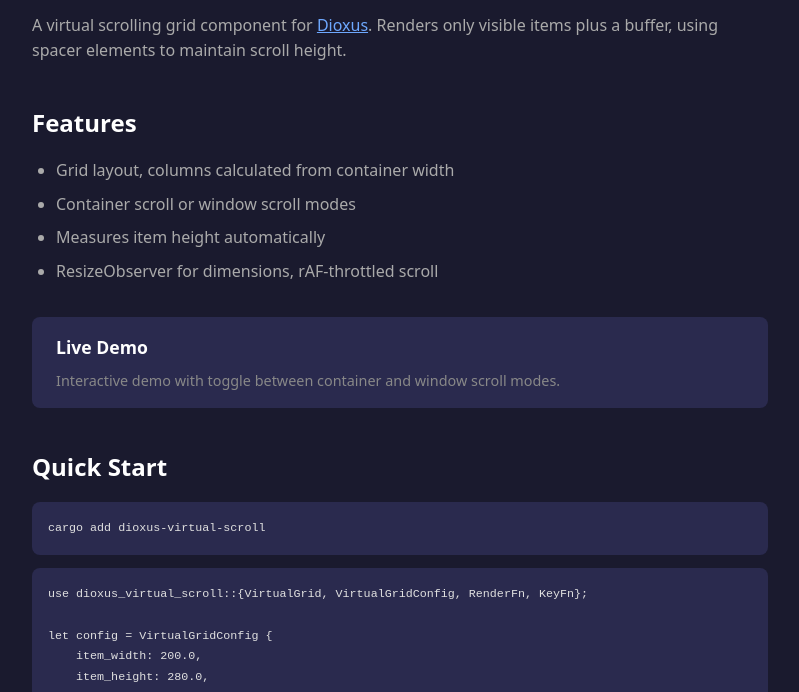
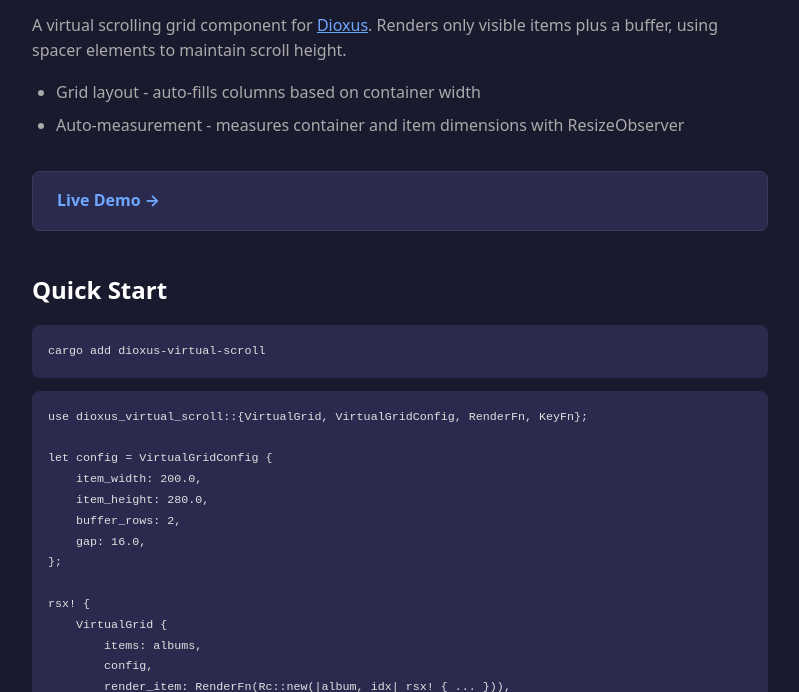
Before and after one commit to hideselfview/dioxus-virtual-scroll, a plain HTML site: page docs/index.html in a window 1280 px wide. Shown: the part 108-800 px from the top of the page, without its empty margins (240-1039 px from the left). Drawn offline with Linux system fonts and the light colour scheme.

Commit message:
Simplify docs: fewer features, clearer link style

```diff
--- a/docs/index.html
+++ b/docs/index.html
@@ -49,28 +49,25 @@
       border-radius: 8px;
       text-decoration: none;
       transition: background 0.2s;
+      border: 1px solid #3a3a5e;
     }
-    .link-card:hover { background: #3a3a5e; }
-    .link-card h3 { color: #fff; margin: 0 0 0.5rem 0; font-size: 1.1rem; }
-    .link-card p { margin: 0; font-size: 0.9rem; color: #888; }
+    .link-card:hover { background: #3a3a5e; border-color: #6ea8fe; }
+    .link-card h3 { color: #6ea8fe; margin: 0; font-size: 1rem; }
+    .link-card h3::after { content: " →"; }
   </style>
 </head>
 <body>
   <h1>dioxus-virtual-scroll</h1>
   <p>A virtual scrolling grid component for <a href="https://dioxuslabs.com">Dioxus</a>. Renders only visible items plus a buffer, using spacer elements to maintain scroll height.</p>
 
-  <h2>Features</h2>
   <ul>
-    <li>Grid layout, columns calculated from container width</li>
-    <li>Container scroll or window scroll modes</li>
-    <li>Measures item height automatically</li>
-    <li>ResizeObserver for dimensions, rAF-throttled scroll</li>
+    <li>Grid layout - auto-fills columns based on container width</li>
+    <li>Auto-measurement - measures container and item dimensions with ResizeObserver</li>
   </ul>
 
   <div class="links">
     <a class="link-card" href="./demo/">
       <h3>Live Demo</h3>
-      <p>Interactive demo with toggle between container and window scroll modes.</p>
     </a>
   </div>
 
@@ -99,11 +96,9 @@ rsx! {
   <div class="links">
     <a class="link-card" href="https://github.com/hideselfview/dioxus-virtual-scroll">
       <h3>GitHub</h3>
-      <p>Source code, issues, and documentation.</p>
     </a>
     <a class="link-card" href="https://crates.io/crates/dioxus-virtual-scroll">
       <h3>crates.io</h3>
-      <p>Rust package registry.</p>
     </a>
   </div>
 </body>
```
